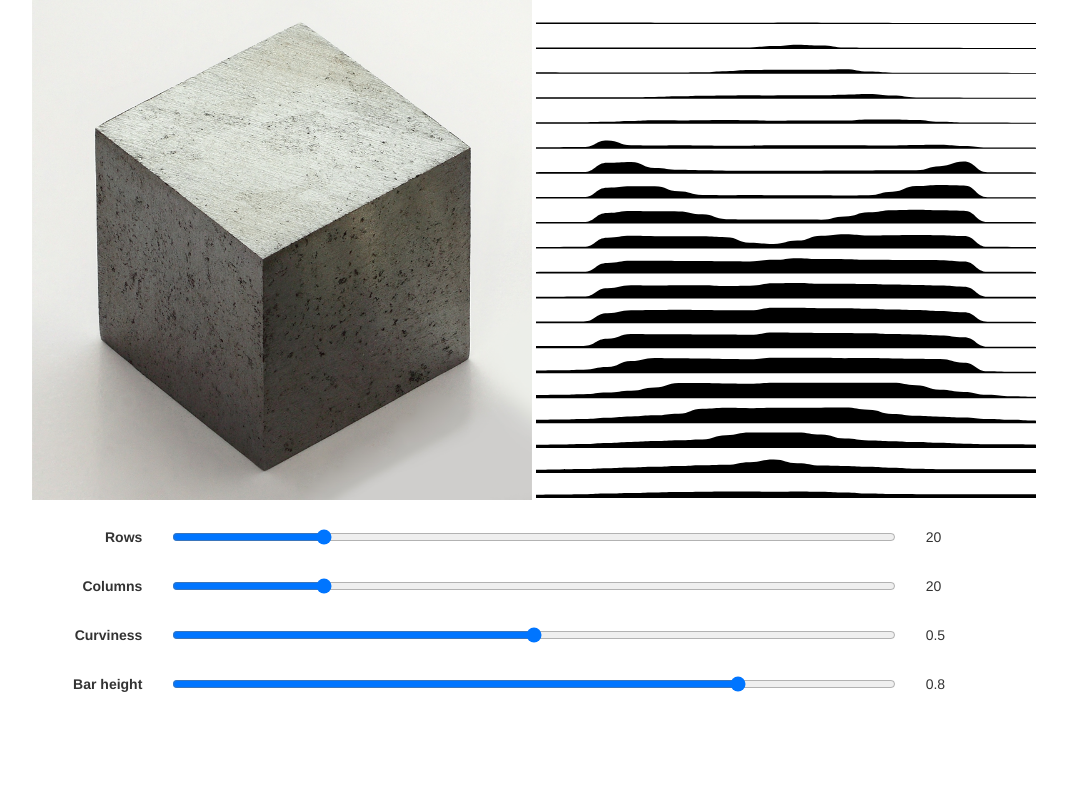
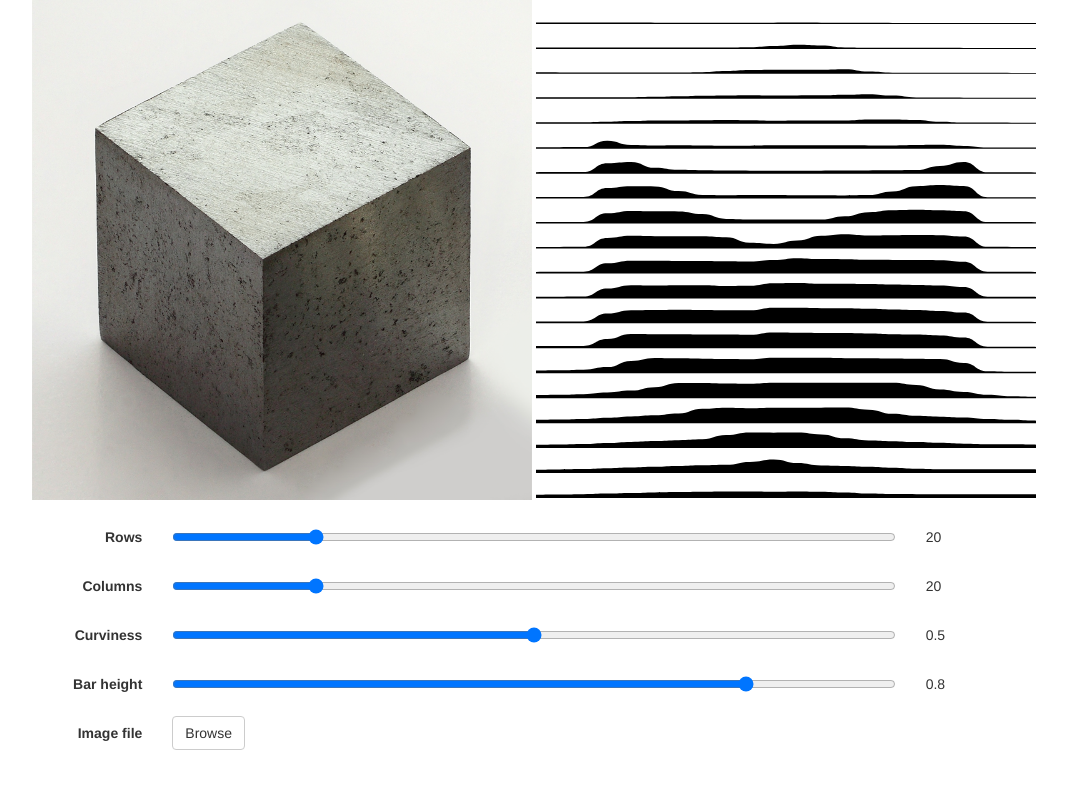
Before and after one commit to saltire/bar-portrait, a plain HTML site: page index.html in a window 1280 px wide. Shown: the whole page, without its empty margins (106-1173 px from the left). Drawn offline with Linux system fonts and the light colour scheme.

Commit message:
Select images from local computer; scale to fit a maximum size

```diff
--- a/bars.js
+++ b/bars.js
@@ -5,8 +5,11 @@ var _createClass = function () { function defineProperties(target, props) { for
 function _classCallCheck(instance, Constructor) { if (!(instance instanceof Constructor)) { throw new TypeError("Cannot call a class as a function"); } }
 
 var BarPortrait = function () {
-    function BarPortrait(canvasId, imagePath, rows, columns, curviness, barHeight) {
+    function BarPortrait(imageId, canvasId, maxSize, imagePath, rows, columns, curviness, barHeight) {
         _classCallCheck(this, BarPortrait);
+
+        // Get reference to original image.
+        this.image = document.getElementById(imageId);
 
         // Create main canvas.
         this.canvas = document.getElementById(canvasId);
@@ -14,11 +17,10 @@ var BarPortrait = function () {
 
         // Create image canvas.
         this.imgCanvas = document.createElement('canvas');
-        this.imgCanvas.width = this.canvas.width;
-        this.imgCanvas.height = this.canvas.height;
         this.imgCtx = this.imgCanvas.getContext('2d');
 
         // Initialize variables.
+        this.maxSize = Number(maxSize);
         this.rows = Number(rows);
         this.columns = Number(columns);
         this.curviness = Number(curviness);
@@ -35,13 +37,34 @@ var BarPortrait = function () {
             var image = new Image();
             image.src = imagePath;
             image.onload = function () {
-                var ratio = Math.min(_this.canvas.width / image.width, _this.canvas.height / image.height);
+                _this.image.src = imagePath;
+                var maxWidth = Math.min(image.width, _this.maxSize);
+                var maxHeight = Math.min(image.height, _this.maxSize);
+                var ratio = Math.min(maxHeight / image.height, maxWidth / image.width);
+
+                var width = Math.floor(image.width * ratio);
+                var height = Math.floor(image.height * ratio);
+
+                _this.canvas.width = _this.imgCanvas.width = _this.image.width = width;
+                _this.canvas.height = _this.imgCanvas.height = _this.image.height = height;
+
                 _this.imgCtx.setTransform(ratio, 0, 0, ratio, 0, 0);
                 _this.imgCtx.drawImage(image, 0, 0);
-                _this.data = _this.imgCtx.getImageData(0, 0, _this.canvas.width, _this.canvas.height).data;
+                _this.data = _this.imgCtx.getImageData(0, 0, width, height).data;
 
                 _this.draw();
             };
+        }
+    }, {
+        key: 'setImageFromFile',
+        value: function setImageFromFile(file) {
+            var _this2 = this;
+
+            var reader = new FileReader();
+            reader.addEventListener('load', function () {
+                _this2.setImage(reader.result);
+            });
+            reader.readAsDataURL(file);
         }
     }, {
         key: 'setRows',
@@ -78,7 +101,7 @@ var BarPortrait = function () {
             var cpLength = this.curviness * xSpacing;
             var maxHeight = this.barHeight * ySpacing;
 
-            for (var y = 0; y < canvas.height; y += ySpacing) {
+            for (var y = 0; y < this.canvas.height; y += ySpacing) {
                 var baseline = y + ySpacing - 1;
                 var lastHeight = baseline;
 
@@ -87,7 +110,7 @@ var BarPortrait = function () {
 
                 var x = void 0;
                 for (x = 0; x <= this.canvas.width; x += xSpacing) {
-                    var value = this.getAverageValue(Math.max(0, Math.ceil(x - xSpacing / 2)), Math.max(0, Math.ceil(y)), Math.min(this.canvas.height - 1, Math.floor(x + xSpacing / 2)), Math.min(this.canvas.width - 1, Math.floor(y + ySpacing - 1)));
+                    var value = this.getAverageValue(Math.max(0, Math.round(x - xSpacing / 2)), Math.min(this.canvas.width - 1, Math.round(x + xSpacing / 2)), Math.max(0, Math.round(y)), Math.min(this.canvas.height - 1, Math.round(y + ySpacing - 1)));
 
                     var height = baseline - (255 - value) / 255 * maxHeight;
 
@@ -107,11 +130,9 @@ var BarPortrait = function () {
         }
     }, {
         key: 'getAverageValue',
-        value: function getAverageValue(left, top, right, bottom) {
+        value: function getAverageValue(left, right, top, bottom) {
             var values = [];
 
-            var width = right - left + 1;
-            var height = bottom - top + 1;
             for (var y = top; y <= bottom; y++) {
                 for (var x = left; x <= right; x++) {
                     var p = (y * this.canvas.width + x) * 4;
--- a/form.js
+++ b/form.js
@@ -39,7 +39,22 @@ var ControlForm = React.createClass({
 
         this.bars.setBarHeight(event.target.value);
     },
+    getImageFile: function getImageFile(event) {
+        event.preventDefault();
+        this.fileInput.click();
+    },
+    updateImageFile: function updateImageFile(event) {
+        if (event.target.files && event.target.files.length) {
+            this.setState({
+                imageFile: event.target.files[0]
+            });
+
+            this.bars.setImageFromFile(event.target.files[0]);
+        }
+    },
     render: function render() {
+        var _this = this;
+
         return React.createElement(
             'form',
             { className: 'form-horizontal' },
@@ -134,11 +149,41 @@ var ControlForm = React.createClass({
                         this.state.barHeight
                     )
                 )
+            ),
+            React.createElement(
+                'div',
+                { className: 'form-group' },
+                React.createElement(
+                    'label',
+                    { className: 'col-sm-2 control-label', htmlFor: 'imageFile' },
+                    'Image file'
+                ),
+                React.createElement(
+                    'div',
+                    { className: 'col-sm-1' },
+                    React.createElement('input', { type: 'file', ref: function ref(input) {
+                            _this.fileInput = input;
+                        }, accept: 'image/*', onChange: this.updateImageFile }),
+                    React.createElement(
+                        'button',
+                        { className: 'btn btn-default', onClick: this.getImageFile },
+                        'Browse'
+                    )
+                ),
+                React.createElement(
+                    'div',
+                    { className: 'col-sm-7' },
+                    React.createElement(
+                        'p',
+                        { className: 'form-control-static' },
+                        this.state.imageFile && this.state.imageFile.name
+                    )
+                )
             )
         );
     },
     componentDidMount: function componentDidMount() {
-        this.bars = new BarPortrait('canvas', this.state.image, this.state.rows, this.state.columns, this.state.curviness, this.state.barHeight);
+        this.bars = new BarPortrait('image', 'canvas', 500, this.state.image, this.state.rows, this.state.columns, this.state.curviness, this.state.barHeight);
     }
 });
 
--- a/index.html
+++ b/index.html
@@ -10,8 +10,8 @@
     </head>
     <body>
         <div class='images container-fluid'>
-            <img src='./cube.png' width='500' height='500'>
-            <canvas id='canvas' width='500' height='500'></canvas>
+            <img id='image'>
+            <canvas id='canvas'></canvas>
         </div>
         <div class='container'>
             <div id='control-form'></div>
--- a/style.css
+++ b/style.css
@@ -12,6 +12,12 @@ form {
 
 .form-control,
 .form-control:focus {
+    padding: 0;
+    border: none;
     box-shadow: none;
     -webkit-box-shadow: none;
 }
+
+input[type=file] {
+    display: none;
+}
```
